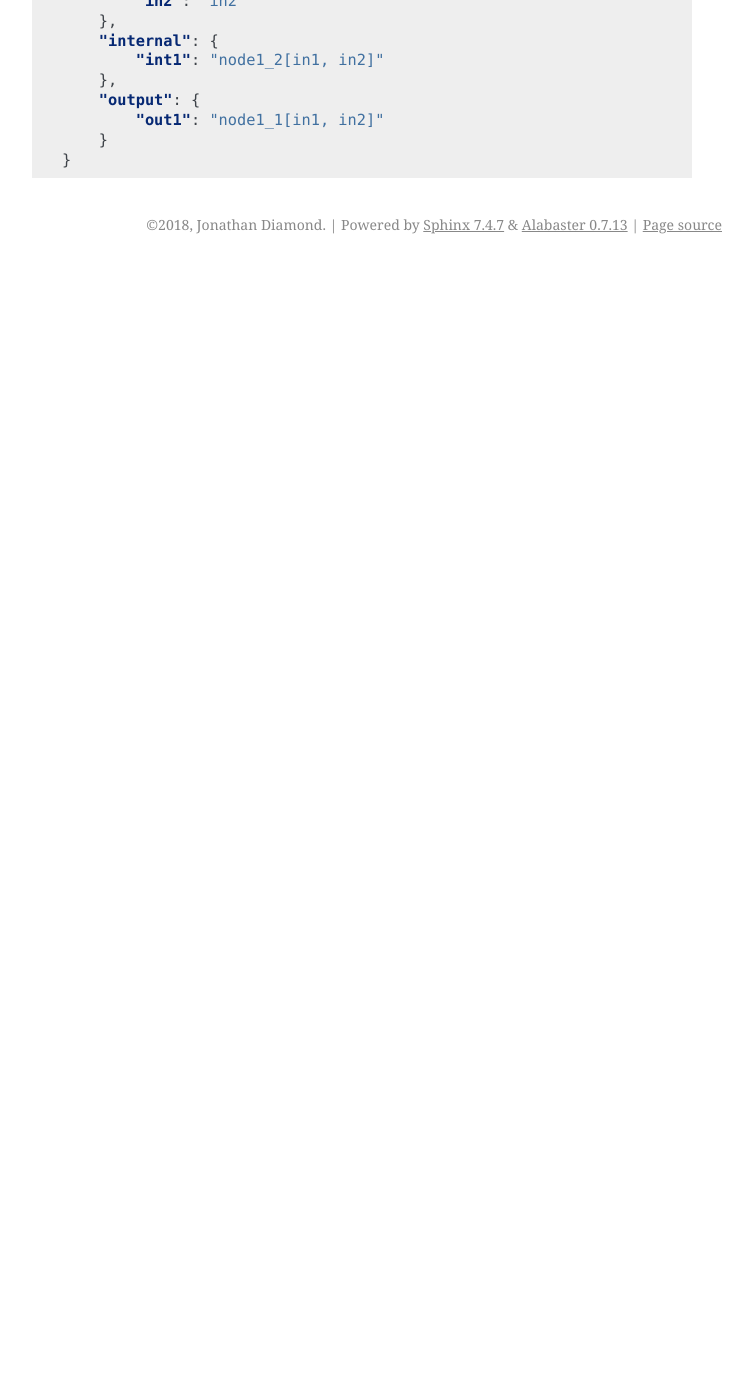
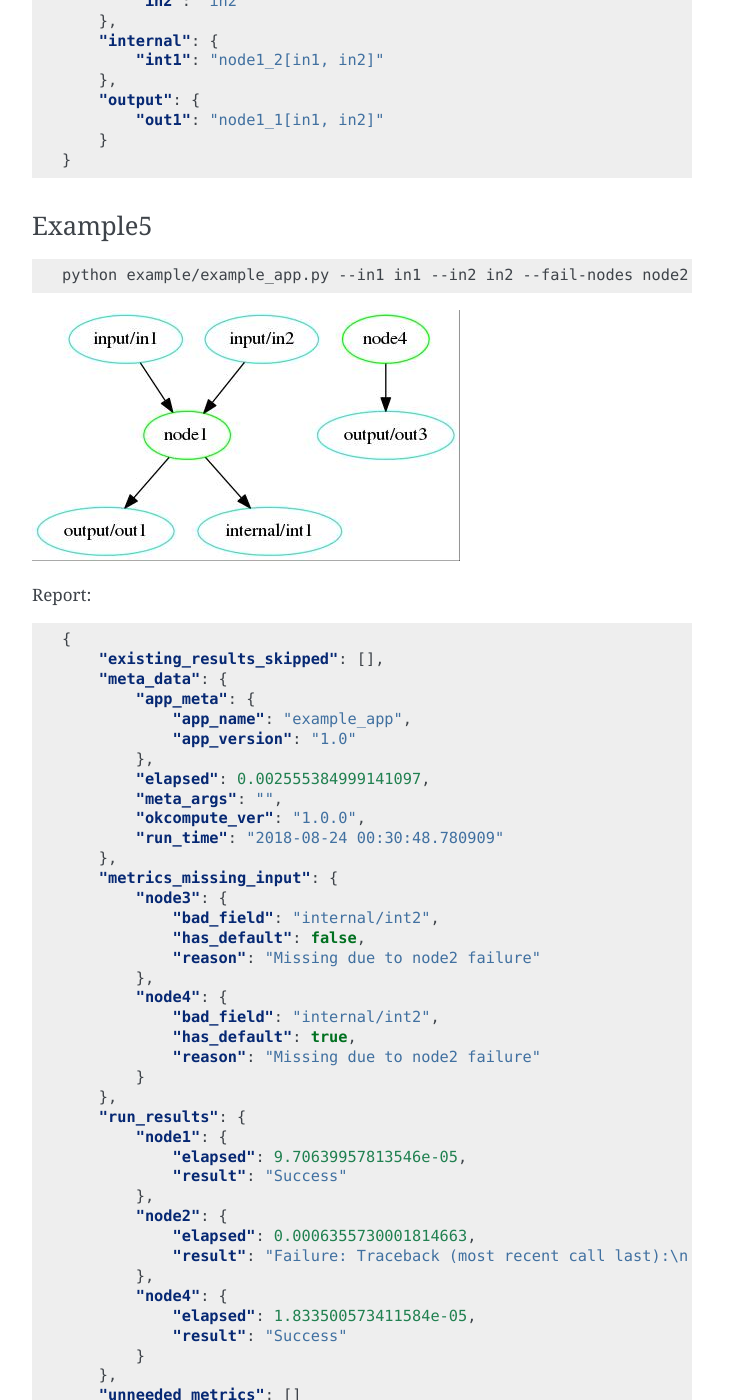
Before and after one commit to swift-nav/okcompute, a Sphinx documentation site: the page built from docs/quickstart.rst, in a window 1280 px wide and 1400 px high, scrolled down 8949 px. Shown: the whole window, without its empty margins (388-1141 px from the left). Built offline with Sphinx 7.4.7, drawn with Linux system fonts in a browser that asks for light colours; before the commit the page ends 9213 px from its top, so only the background shows below that; some of the changed text lies outside the part shown.

Commit message:
Documentation for OKC API
Refactored data_input to data_map

```diff
--- a/docs/quickstart.rst
+++ b/docs/quickstart.rst
@@ -366,3 +366,76 @@ data_map:
             "out1": "node1_1[in1, in2]"
         }
     }
+
+Example5
+^^^^^^^^
+
+.. code-block:: sh
+
+    python example/example_app.py --in1 in1 --in2 in2 --fail-nodes node2 --save-graph test.png
+
+.. image:: _static/example5_graph.png
+    :alt: Analysis Dependancy Graph
+
+Report:
+
+.. code-block:: json
+
+    {
+        "existing_results_skipped": [],
+        "meta_data": {
+            "app_meta": {
+                "app_name": "example_app",
+                "app_version": "1.0"
+            },
+            "elapsed": 0.002555384999141097,
+            "meta_args": "",
+            "okcompute_ver": "1.0.0",
+            "run_time": "2018-08-24 00:30:48.780909"
+        },
+        "metrics_missing_input": {
+            "node3": {
+                "bad_field": "internal/int2",
+                "has_default": false,
+                "reason": "Missing due to node2 failure"
+            },
+            "node4": {
+                "bad_field": "internal/int2",
+                "has_default": true,
+                "reason": "Missing due to node2 failure"
+            }
+        },
+        "run_results": {
+            "node1": {
+                "elapsed": 9.70639957813546e-05,
+                "result": "Success"
+            },
+            "node2": {
+                "elapsed": 0.0006355730001814663,
+                "result": "Failure: Traceback (most recent call last):\n  File \"/home/axlan/src/okcompute/okcompute/okc.py\", line 331, in run\n    retvals = node.func(**kwargs)\n  File \"example/example_app.py\", line 75, in node2\n    raise AssertionError('Induced Failure')\nAssertionError: Induced Failure\n"
+            },
+            "node4": {
+                "elapsed": 1.833500573411584e-05,
+                "result": "Success"
+            }
+        },
+        "unneeded_metrics": []
+    }
+
+data_map:
+
+.. code-block:: json
+
+    {
+        "input": {
+            "in1": "in1",
+            "in2": "in2"
+        },
+        "internal": {
+            "int1": "node1_2[in1, in2]"
+        },
+        "output": {
+            "out1": "node1_1[in1, in2]",
+            "out3": "node4_1[fallback]"
+        }
+    }
```
Also changed, not shown: docs/_static/example5_graph.png (added), 3 other files.
